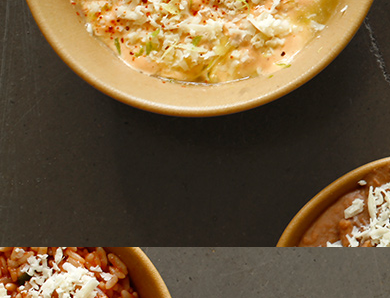
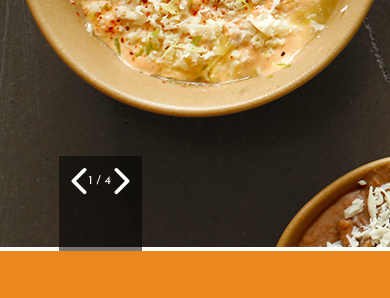
Before and after one commit to AyoLaja/Garces-Landing-Page, a plain HTML site: page index.html in a window 390 px wide. Shown: the part 542-840 px from the top of the page. Drawn offline with nearby package versions, Linux system fonts and the light colour scheme.

Commit message:
added carousel

```diff
--- a/index.html
+++ b/index.html
@@ -7,9 +7,6 @@
     <link rel="stylesheet" type="text/css" href="styles.css"/>
     <link rel="stylesheet" type="text/css" href="mediaQueries.css"/>
     <link href="https://fonts.googleapis.com/css?family=Josefin+Sans:300,400" rel="stylesheet">
-    <!-- <link rel="stylesheet" href="https://cdnjs.cloudflare.com/ajax/libs/bulma/0.7.1/css/bulma.css" />
-        <link rel="stylesheet" href="https://cdnjs.cloudflare.com/ajax/libs/animate.css/3.5.2/animate.min.css"> -->
-        <!-- <link href="https://unpkg.com/ionicons@4.4.4/dist/css/ionicons.min.css" rel="stylesheet"> -->
 </head>
 
 <body>
@@ -33,6 +30,23 @@
             </div>
         </div>
         <header>
+            <div class="slideshow-container">
+                <div class="mySlides fade">
+                    <img src="assets/carousel_slide1.jpg">
+                </div>
+
+                <div class="mySlides fade">
+                    <img src="assets/carousel_slide2.jpg">
+                </div>
+
+                <div class="mySlides fade">
+                    <img src="assets/carousel_slide3.jpg">
+                </div>
+
+                <div class="mySlides fade">
+                    <img src="assets/carousel_slide4.jpg">
+                </div>
+            </div>
             <nav>
                 <div class="nav-logo">
                     <img src="assets/nav_logo.png" alt="Navigation Logo"/>
@@ -54,6 +68,16 @@
 
             <div class="header-logo">
                 <img src="assets/header_logo.png" alt="Navigation Logo"/>
+            </div>
+
+            <div class="slide-button-cover">
+                <a class="prev" onclick="plusSlides(-1)">
+                    <ion-icon name="ios-arrow-back"></ion-icon>
+                </a>
+                <div class="numbertext"><span class="currentSlideIndex"></span> / 4</div>
+                <a class="next" onclick="plusSlides(1)">
+                    <ion-icon name="ios-arrow-forward"></ion-icon>
+                </a>
             </div>
         </header>
 
--- a/main.js
+++ b/main.js
@@ -1,5 +1,6 @@
 console.log('started')
 
+//FOR TOGGLING NAV ITEMS
 function clickNavItem(button) {
     const navButtons = [...document.querySelectorAll('.nav-items a')]
 
@@ -11,14 +12,13 @@ function clickNavItem(button) {
     }
 }
 
+//FOR DISPLAYING NAV
 function showMenu() {
-    console.log('menu shown')
     const sideNav = document.querySelector('#side-nav')
     sideNav.style.width = "100%"
 }
 
 function closeMenu() {
-    console.log('menu shown')
     const sideNav = document.querySelector('#side-nav')
     sideNav.style.width = "0%"
 }
@@ -28,3 +28,33 @@ const menuClose = document.querySelector('.menu-close')
 
 menuOpen.addEventListener('click', showMenu)
 menuClose.addEventListener('click', closeMenu)
+
+
+//FOR CAROUSEL
+let slideIndex = 1;
+showSlides(slideIndex);
+
+function plusSlides(n) {
+    showSlides(slideIndex += n);
+}
+
+function showSlides(n) {
+    let i;
+    let slides = [...document.querySelectorAll('.mySlides')]
+    let currentSlideIndex = document.querySelector('.currentSlideIndex')
+    // console.log(slides)
+
+    if (n > slides.length) {
+        slideIndex = 1
+    }
+    if (n < 1) {
+        slideIndex = slides.length
+    }
+
+    for (i = 0; i < slides.length; i++) {
+        slides[i].style.display = "none"
+    }
+
+    slides[slideIndex-1].style.display = "block"
+    currentSlideIndex.textContent = slideIndex
+}
--- a/mediaQueries.css
+++ b/mediaQueries.css
@@ -1,6 +1,9 @@
 
 /*----- Small phones: From 0 to 480px -----*/
 @media only screen and (max-width: 480px) {
+    header {
+        height: -webkit-fill-available !important;
+    }
 
     .intro-image, .founder-image {
         position: relative;
@@ -149,7 +152,7 @@
     }
 }
 
-/*----- Big tablets to 1200px: From 1024px to 1200px (widths smaller than the 1140px row) -----*/
+/*----- Big tablets to 1200px: From 1024px to 1200px -----*/
 @media only screen and (max-width: 1200px) {
     .intro-zone {
         padding: 0px 80px;
@@ -160,3 +163,12 @@
         margin-left: -30px
     }
 }
+
+/*----- Big tablets to 1200px: From 1201px above -----*/
+@media only screen and (min-width: 1201px) {
+
+    .column-image {
+        text-align: center;
+    }
+
+}
--- a/styles.css
+++ b/styles.css
@@ -41,7 +41,7 @@ a {
 }
 
 #side-nav li a {
-    color: red;
+    color: #fff;
 }
 
 #side-nav .menu-bar {
@@ -59,26 +59,40 @@ a {
 }
 
 .sidenav-items {
-    text-align: center;
+    /* text-align: center; */
 }
 
 .sidenav-items ul {
     list-style-type: none;
-    padding-inline-start: 0px;
+    padding-inline-start: 40px;
 }
 
 .sidenav-items ul li {
-    padding: 30px 0px;
+    padding: 20px 0px;
     font-size: 30px;
 }
+
+.sidenav-items ul li::before {
+    display: block;
+    content: "";
+    height: 5px;
+    background-color: red;
+    width: 45px;
+    margin-bottom: 15px;
+}
+
+
 
 /***************************HEADER*****************************/
 
 header {
     position: relative;
-    background: url(./assets/carousel_slide1.jpg);
+    /* background: url(./assets/carousel_slide1.jpg);
+    background-size: cover;
+    background-attachment: fixed; */
     width: 100%;
-    height: 100vh;
+    /* height: 100vh; */
+    height: -webkit-fill-available;
     overflow: hidden;
 }
 
@@ -90,10 +104,90 @@ header {
     transform: translate(-50%, -50%);
 }
 
+/***************************CAROUSEL*****************************/
+
+.slideshow-container {
+    position: relative;
+    margin: auto;
+    width: 100%;
+}
+
+.mySlides {
+    display: none;
+}
+
+.slide-button-cover {
+    background-color: #0000008a;
+    padding-top: 5px;
+    height: 95px;
+    width: 83px;
+    position: absolute;
+    /* top: 80%; */
+    bottom: 0;
+    left: 15%;
+}
+
+.prev, .next {
+    cursor: pointer;
+    position: absolute;
+    width: auto;
+    font-weight: bold;
+    font-size: 18px;
+    transition: 0.6s ease;
+}
+
+.prev {
+    left: 0;
+}
+
+.next {
+    right: 0;
+}
+
+.slide-button-cover ion-icon {
+    color: #fff;
+}
+
+/* .numbertext {
+    color: #fff;
+    font-size: 12px;
+    padding: 0px 5px;
+    position: absolute;
+    top: 83%;
+    left: 17%;
+} */
+
+.numbertext {
+    color: #fff;
+    font-size: 12px;
+    padding: 0px 5px;
+    position: absolute;
+    top: 20%;
+    left: 30%;
+}
+
+.fade {
+    -webkit-animation-name: fade;
+    -webkit-animation-duration: 1.5s;
+    animation-name: fade;
+    animation-duration: 1.5s;
+}
+
+@-webkit-keyframes fade {
+    from {opacity: .4}
+    to {opacity: 1}
+}
+
+@keyframes fade {
+    from {opacity: .4}
+    to {opacity: 1}
+}
+
 /***************************NAVIGATION*****************************/
 
 nav {
     position: fixed;
+    top: 0;
     display: inline-flex;
     width: 100%;
     height: auto;
@@ -175,7 +269,7 @@ ion-icon {
     display: inline-flex;
     padding-left: 100px;
     padding-right: 100px;
-    padding-bottom: 50px;
+    padding-bottom: 80px;
     /* background-color: red; */
     /* height: 150px; */
 }
```
Lines whose indentation alone changed are shown as unchanged.
